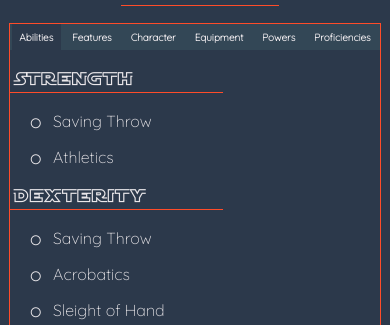
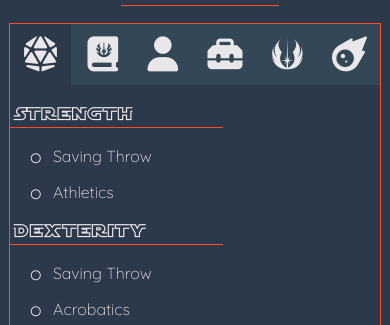
Before and after one commit to NicholasKoblitz/SW5E-Companion, a Flask app: template templates/overview.html in a window 390 px wide. Shown: the part 186-511 px from the top of the page. Run offline with Flask 2, Linux system fonts and the light colour scheme; the template is opened without the code that fills it, so the values that code supplies are empty; some libraries are stand-ins or nearby versions.

Commit message:
Added Icons for chracter overview page

```diff
--- a/static/overview.js
+++ b/static/overview.js
@@ -2,7 +2,7 @@ const tabs = document.querySelector(".character-tabs")
 const tab = document.querySelectorAll(".tab")
 const abilities = document.querySelector(".abilities")
 const features = document.querySelector(".features")
-const charcter = document.querySelector(".character")
+const character = document.querySelector(".character")
 const equipment = document.querySelector(".equipment")
 const powers = document.querySelector(".powers")
 const proficiencies = document.querySelector(".proficiencies")
@@ -38,10 +38,10 @@ function select(evt) {
 
 
     if(evt.target.id !== "character") {
-        charcter.classList.add("hidden")
+        character.classList.add("hidden")
     }
     else {
-        charcter.classList.remove("hidden")
+        character.classList.remove("hidden")
     }
 
     if(evt.target.id !== "equipment") {
@@ -65,7 +65,7 @@ function select(evt) {
         proficiencies.classList.remove("hidden")
     }
 
-    evt.target.classList.toggle("select-tab")
+    evt.target.parentNode.classList.toggle("select-tab")
 
 }
 
--- a/static/style.css
+++ b/static/style.css
@@ -657,16 +657,31 @@ body {
   .character-tabs {
     display: flex;
     flex-direction: row;
-    justify-content: space-around;
+    justify-content:space-between;
     align-items: baseline;
     padding: 0;
-    font-size: 12px;
+    /* font-size: 12px; */
   }
 
   .tab {
-    padding: 0.75em;
+    padding: 1em;
+    padding-left: 1em;
+    padding-right: 1em;
     margin: 0;
+    /* margin-left: .5em;
+    margin-right: .5em; */
+
   }
+
+
+
+  .tab i {
+    font-size: 35px;
+  }
+
+  /* .tab #proficiencies {
+    font-size: 50px;
+  } */
 
   .select-tab {
     background-color: var(--main-bg-color);
--- a/templates/overview.html
+++ b/templates/overview.html
@@ -13,12 +13,12 @@
 
     <div class="character-area">
         <div class="character-tabs">
-            <h5 class="tab select-tab text" id="ability">Abilities</h5>
-            <h5 class="tab text" id="feature">Features</h5>
-            <h5 class="tab text" id="character">Character</h5>
-            <h5 class="tab text" id="equipment">Equipment</h5>
-            <h5 class="tab text" id="powers">Powers</h5>
-            <h5 class="tab text" id="proficiencies">Proficiencies</h5>
+            <h5 class="tab select-tab text"><i  id="ability" class="fa-solid fa-dice-d20"></i></h5>
+            <h5 class="tab text"><i id="feature" class="fa-solid fa-book-journal-whills"></i></h5>
+            <h5 class="tab text" ><i id="character" class="fa-solid fa-user"></i></h5>
+            <h5 class="tab text"><i id="equipment" class="fa-solid fa-toolbox"></i></h5>
+            <h5 class="tab text" ><i id="powers" class="fa-brands fa-jedi-order"></i></h5>
+            <h5 class="tab text" ><i id="proficiencies" class="fa-solid fa-meteor"></i></h5>
         </div>
         <div class="abilities setup">
             <section>
```
